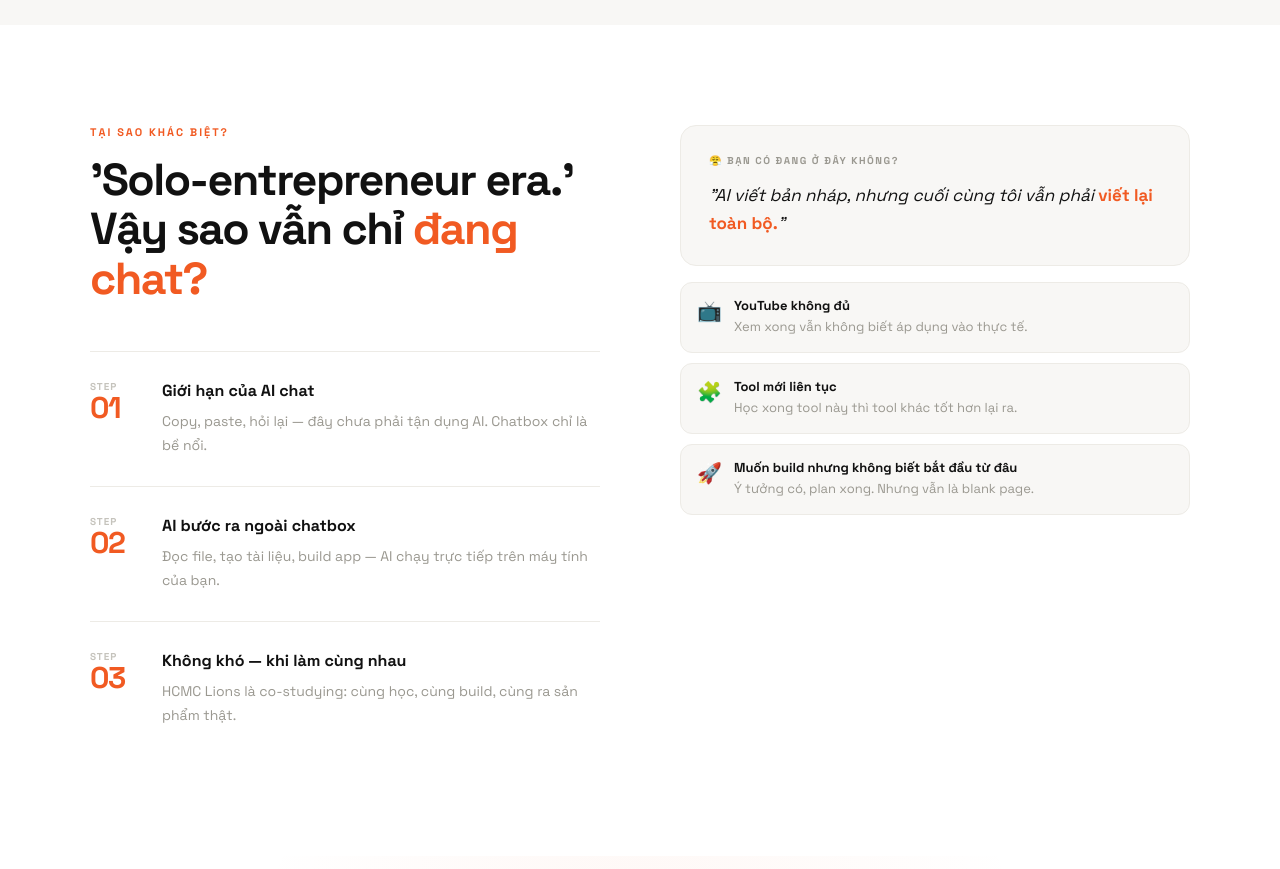
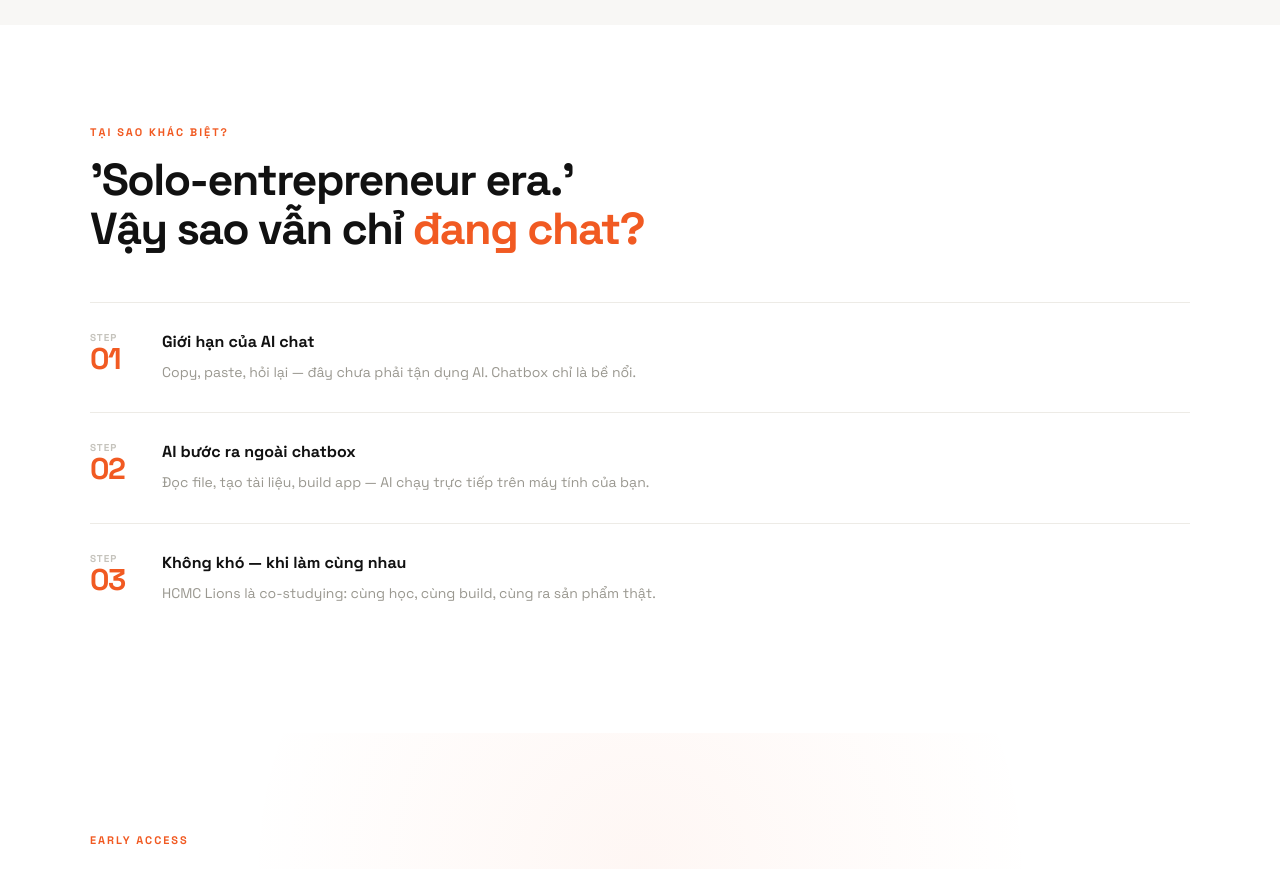
Before and after one commit to van-dot123/hcmc-lion, a React (Vite) app: page / in a window 1280 px wide. Shown: the part 1900-2769 px from the top of the page. Built offline with nearby package versions, Linux system fonts and the light colour scheme.

Commit message:
Remove pain points panel from WhySection

```diff
--- a/src/components/Sections.jsx
+++ b/src/components/Sections.jsx
@@ -30,14 +30,9 @@ export function WhySection() {
       desc: vi ? "HCMC Lions là co-studying: cùng học, cùng build, cùng ra sản phẩm thật." : "HCMC Lions는 코스터디입니다. 함께 만들고, 함께 결과물을 냅니다.",
     },
   ];
-  const painPoints = [
-    { icon: "📺", title: vi ? "YouTube không đủ" : "유튜브만으론 부족하다", desc: vi ? "Xem xong vẫn không biết áp dụng vào thực tế." : "봐도 내 상황에 어떻게 적용할지 모르겠습니다." },
-    { icon: "🧩", title: vi ? "Tool mới liên tục" : "끝없는 새 툴", desc: vi ? "Học xong tool này thì tool khác tốt hơn lại ra." : "하나 배우면 더 좋은 툴이 계속 나옵니다." },
-    { icon: "🚀", title: vi ? "Muốn build nhưng không biết bắt đầu từ đâu" : "시작을 모르겠다", desc: vi ? "Ý tưởng có, plan xong. Nhưng vẫn là blank page." : "아이디어도 있지만 첫 걸음이 막막합니다." },
-  ];
   return (
     <section style={{ padding: "100px 40px", background: "var(--white)" }}>
-      <div style={{ maxWidth: 1100, margin: "0 auto", display: "grid", gridTemplateColumns: "1fr 1fr", gap: 80, alignItems: "start" }}>
+      <div style={{ maxWidth: 1100, margin: "0 auto" }}>
         <div>
           <motion.div {...fadeUp(0)} style={{ fontSize: 11, fontWeight: 700, letterSpacing: 2, textTransform: "uppercase", color: "var(--o)", marginBottom: 16 }}>
             {vi ? "Tại sao khác biệt?" : "왜 다른가요?"}
@@ -56,29 +51,6 @@ export function WhySection() {
               <div>
                 <div style={{ fontSize: 16, fontWeight: 700, marginBottom: 8 }}>{s.title}</div>
                 <div style={{ fontSize: 14, color: "var(--muted)", lineHeight: 1.75 }}>{s.desc}</div>
-              </div>
-            </motion.div>
-          ))}
-        </div>
-        <div>
-          <motion.div {...fadeUp(0.15)}
-            style={{ background: "var(--gray-bg)", border: "1px solid var(--gray-line)", borderRadius: 16, padding: 28, marginBottom: 16 }}
-          >
-            <div style={{ fontSize: 10, fontWeight: 700, letterSpacing: 1.5, textTransform: "uppercase", color: "var(--muted)", marginBottom: 14 }}>
-              {vi ? "😤 Bạn có đang ở đây không?" : "😤 혹시 이런 상황?"}
-            </div>
-            <p style={{ fontSize: 17, color: "var(--black)", lineHeight: 1.65, fontStyle: "italic" }}>
-              {vi ? <>"AI viết bản nháp, nhưng cuối cùng tôi vẫn phải <em style={{ color: "var(--o)", fontStyle: "normal", fontWeight: 700 }}>viết lại toàn bộ.</em>"</> : <>"AI가 초안을 써줬는데, 결국 제가 <em style={{ color: "var(--o)", fontStyle: "normal", fontWeight: 700 }}>다 다시 썼어요.</em>"</>}
-            </p>
-          </motion.div>
-          {painPoints.map((p, i) => (
-            <motion.div key={i} {...fadeUp(0.12 * i)}
-              style={{ display: "flex", alignItems: "flex-start", gap: 12, background: "var(--gray-bg)", border: "1px solid var(--gray-line)", borderRadius: 12, padding: "14px 16px", marginBottom: 10 }}
-            >
-              <span style={{ fontSize: 20, flexShrink: 0, marginTop: 1 }}>{p.icon}</span>
-              <div>
-                <div style={{ fontSize: 13, fontWeight: 700, marginBottom: 3 }}>{p.title}</div>
-                <div style={{ fontSize: 13, color: "var(--muted)", lineHeight: 1.6 }}>{p.desc}</div>
               </div>
             </motion.div>
           ))}
```
